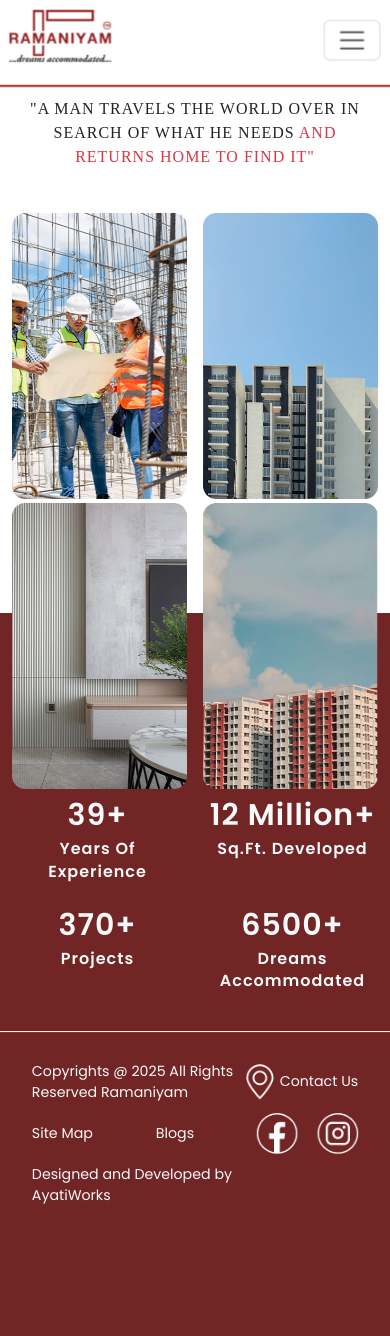
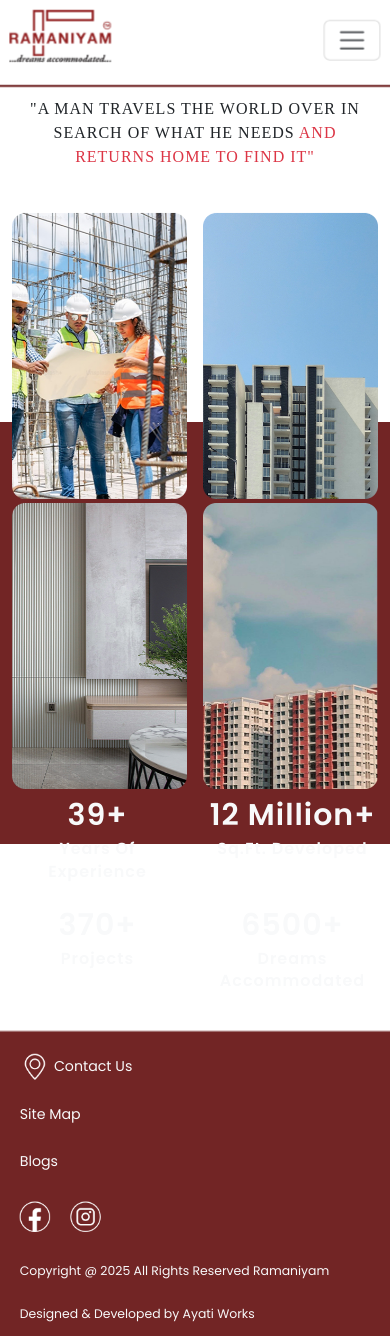
Before and after one commit to balaji1832/Ramaniyam-Website, a PHP site: page / in a window 390 px wide. Before the commit the page ends 1204 px from the top, so only its background shows below. Run offline with PHP 8.4, Linux system fonts and the light colour scheme; some web fonts are replaced.

Commit message:
footer-update

```diff
--- a/index.html
+++ b/index.html
@@ -307,14 +307,14 @@
 
   <!-- Grid layout (visible on md and larger) -->
   <div class="row img-row justify-content-center d-none d-md-flex " id="image-collage" style="max-width: 1300px; position: relative; overflow: hidden;">
-    <div class="col-6 col-md-3 collage-slot"><img src="Ramaniyamimages/img-1.png" class="img-fluid collage-img" alt="..."></div>
-    <div class="col-6 col-md-3 collage-slot"><img src="Ramaniyamimages/img-2.png" class="img-fluid collage-img" alt="..."></div>
-    <div class="col-6 col-md-3 collage-slot"><img src="Ramaniyamimages/img-3.png" class="img-fluid collage-img" alt="..."></div>
-    <div class="col-6 col-md-3 collage-slot"><img src="Ramaniyamimages/img-4.png" class="img-fluid collage-img" alt="..."></div>
-    <div class="col-6 col-md-3 collage-slot"><img src="Ramaniyamimages/img=5.png" class="img-fluid collage-img" alt="..."></div>
-    <div class="col-6 col-md-3 collage-slot"><img src="Ramaniyamimages/img-6.png" class="img-fluid collage-img" alt="..."></div>
-    <div class="col-6 col-md-3 collage-slot"><img src="Ramaniyamimages/img-7.png" class="img-fluid collage-img" alt="..."></div>
-    <div class="col-6 col-md-3 collage-slot"><img src="Ramaniyamimages/img-8.png" class="img-fluid collage-img" alt="..."></div>
+    <div class="col-6 col-lg-3 collage-slot"><img src="Ramaniyamimages/img-1.png" class="img-fluid collage-img" alt="..."></div>
+    <div class="col-6 col-lg-3 collage-slot"><img src="Ramaniyamimages/img-2.png" class="img-fluid collage-img" alt="..."></div>
+    <div class="col-6 col-lg-3 collage-slot"><img src="Ramaniyamimages/img-3.png" class="img-fluid collage-img" alt="..."></div>
+    <div class="col-6 col-lg-3 collage-slot"><img src="Ramaniyamimages/img-4.png" class="img-fluid collage-img" alt="..."></div>
+    <div class="col-6 col-lg-3 collage-slot"><img src="Ramaniyamimages/img=5.png" class="img-fluid collage-img" alt="..."></div>
+    <div class="col-6 col-lg-3 collage-slot"><img src="Ramaniyamimages/img-6.png" class="img-fluid collage-img" alt="..."></div>
+    <div class="col-6 col-lg-3 collage-slot"><img src="Ramaniyamimages/img-7.png" class="img-fluid collage-img" alt="..."></div>
+    <div class="col-6 col-lg-3 collage-slot"><img src="Ramaniyamimages/img-8.png" class="img-fluid collage-img" alt="..."></div>
   </div>
 
   <!-- Vertical Carousel (only small screens, auto slide upwards) -->
@@ -361,7 +361,7 @@
 </main>
 
 
- <footer class="mt-4 " >
+ <!-- <footer class="mt-4 " >
     <div class="container">
       <nav class="navbar ">
             <div class="container text-light ">
@@ -377,6 +377,59 @@
         </nav>
     </div>
 
+</footer> -->
+<footer class="mt-4 " style=" color: white; font-family: 'Poppins', sans-serif;">
+  <div class="container">
+
+    <!-- ✅ For large screens and up (desktop horizontal layout) -->
+    <div class="d-none d-lg-flex justify-content-between align-items-center text-light w-100">
+      <div class="Footer-elements">Copyrights @ 2025 All Rights<br> Reserved Ramaniyam</div>
+
+      <div class="Footer-elements ms-lg-5">
+        <img src="Ramaniyamicons/Location.png" style="cursor: pointer;" width="40" alt="location.png"
+             data-bs-toggle="modal" data-bs-target="#locationmodal">
+        Contact Us
+      </div>
+
+      <div class="Footer-elements">Site Map</div>
+      <div class="Footer-elements">Blogs</div>
+
+      <div class="Footer-elements">
+        <img class="facebook-logo ms-lg-2" width="40" src="Ramaniyamicons/facebook.png" alt="facebook.img">
+        <img class="instagram-logo ms-lg-2 ms-3" width="40" src="Ramaniyamicons/instagram.png" alt="instagram.img">
+      </div>
+
+      <div class="Footer-elements">
+        Designed and Developed by <br>AyatiWorks
+      </div>
+    </div>
+
+    <!-- ✅ For small + medium screens (mobile + tablet stacked layout) -->
+    <div class="d-flex d-lg-none flex-column text-light" style="line-height: 2;">
+      <div class="Footer-elements mb-2 text-md-center">
+        <img src="Ramaniyamicons/Location.png" style="cursor: pointer;" width="30" alt="location.png"
+             data-bs-toggle="modal" data-bs-target="#locationmodal">
+        Contact Us
+      </div>
+
+      <div class="Footer-elements mb-2 text-md-center">Site Map</div>
+      <div class="Footer-elements mb-3 text-md-center">Blogs</div>
+
+      <div class="Footer-elements mb-3 text-md-center">
+        <img class="facebook-logo me-3" width="30" src="Ramaniyamicons/facebook.png" alt="facebook.img">
+        <img class="instagram-logo" width="30" src="Ramaniyamicons/instagram.png" alt="instagram.img">
+      </div>
+
+      <div class="Footer-elements small mb-2 text-md-center">
+        Copyright @ 2025 All Rights Reserved Ramaniyam
+      </div>
+
+      <div class="Footer-elements small text-md-center">
+        Designed & Developed by Ayati Works
+      </div>
+    </div>
+
+  </div>
 </footer>
 
 
--- a/style.css
+++ b/style.css
@@ -1,3 +1,41 @@
+/* --- Flexbox layout for sticky header/footer --- */
+html, body {
+    height: 100%;
+    margin: 0;
+    padding: 0;
+    box-sizing: border-box;
+}
+body {
+    min-height: 100vh;
+    display: flex;
+    flex-direction: column;
+    background: white; /* Start in white */
+    font-family: poppins;
+    transition: background 2s ease-in-out;
+}
+main {
+    flex: 1 0 auto;
+    width: 100%;
+}
+header {
+    flex-shrink: 0;
+    border-bottom: 2px solid #722525;
+    background-color: white;
+}
+footer {
+    flex-shrink: 0;
+    width: 100%;
+    padding: 10px;
+    border-top: solid 1px white;
+    font-size: 14px;
+    background-color: #722525;
+    color: white;
+    font-family: 'Poppins', sans-serif;
+}
+
+
+
+
 /*home page styling*/
 *{
     margin: 0;
@@ -5,18 +43,18 @@
     box-sizing: border-box;
 }
 
-body{
+/* body{
     height: 50% vh;
-    background: white; /* Start in white */
+    background: white;
     font-family: poppins;
     transition: background 2s ease-in-out;
-}
+} */
 
 /* header styling */
-header {
+/* header {
     border-bottom: 2px solid brown;
     background-color: white;
-}
+} */
 
 .navbar-brand img {
     width: 100px;
@@ -209,12 +247,12 @@ header {
 }
 
 /* footer styling */
-footer {
+/* footer {
     padding: 10px;
     border-top: solid 1px white;
-    /* font-weight: 300; */
+
     font-size: 14px;
-}
+} */
 
 
 @media (max-width: 800px) {
@@ -222,7 +260,6 @@ footer {
         margin-top: 10px;
     }
 }
-
 
 
 /* Animation styling */
```
